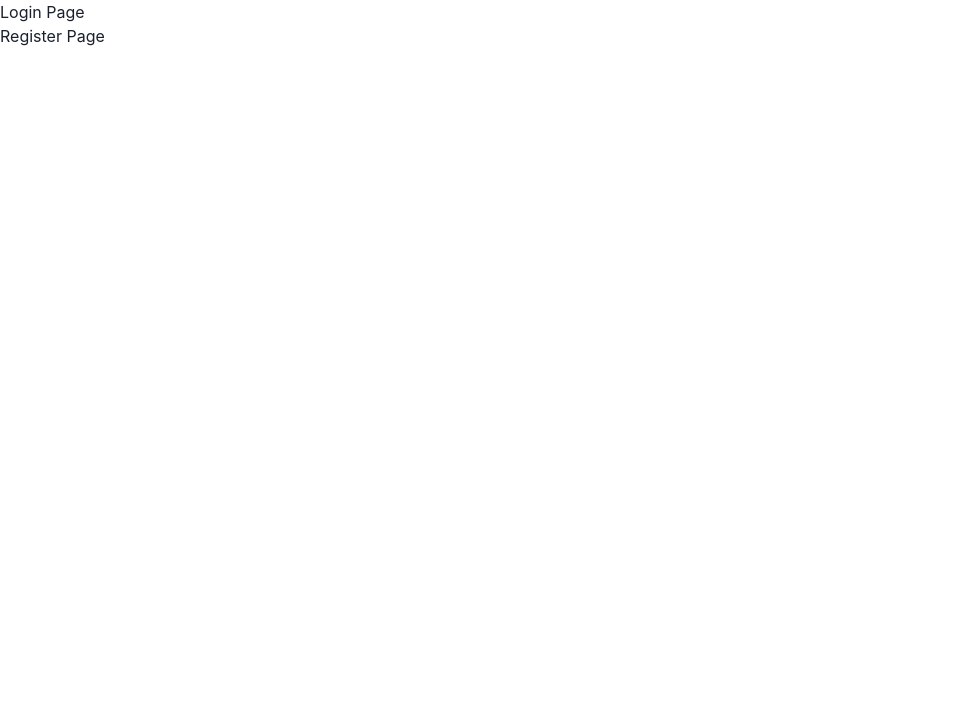
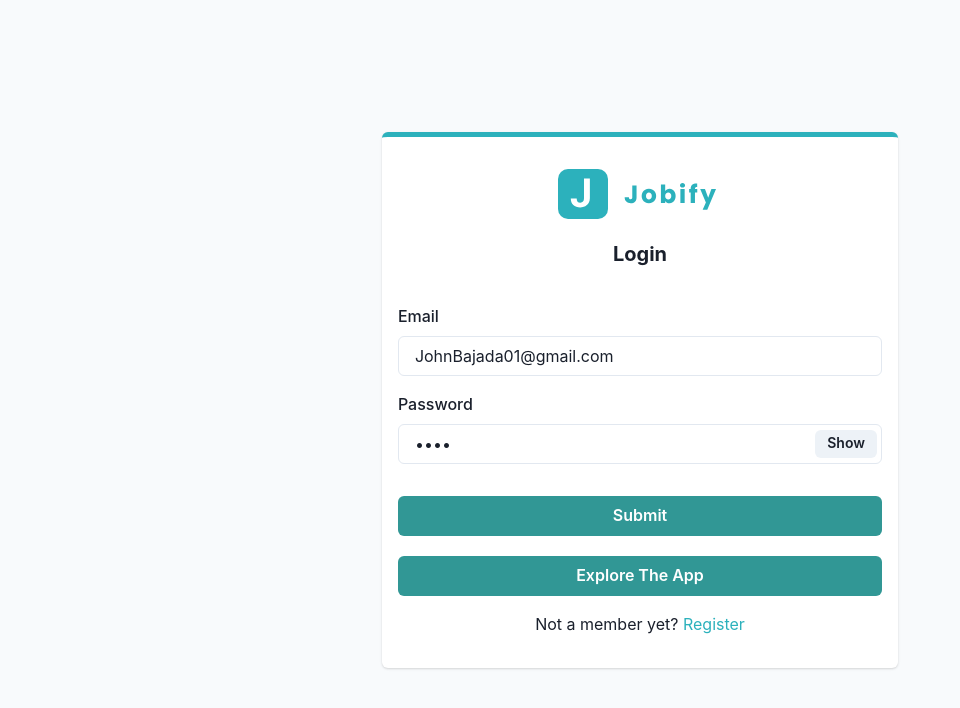
Before and after one commit to JonathanBajada/MERN-Vite-Template, a React (Vite) app in the folder client/: page /login in a window 1280 px wide. Shown: the top 708 px of the page, without its empty margins (0-960 px from the left). Built offline with nearby package versions, Linux system fonts and the light colour scheme; the HTML template or start-up script is replaced by a standard one.

Commit message:
updated chakra theme

```diff
--- a/client/src/App.tsx
+++ b/client/src/App.tsx
@@ -1,18 +1,29 @@
-import { ChakraProvider } from "@chakra-ui/react";
-import { createBrowserRouter, RouterProvider } from "react-router-dom";
+import { ChakraProvider } from '@chakra-ui/react'
+import { createBrowserRouter, RouterProvider } from 'react-router-dom'
 import {
 	HomeLayout,
 	Register,
 	Login,
 	ErrorPage,
 	DashboardLayout,
-} from "./pages";
-import Landing from "./pages/Landing";
+} from './pages'
+import Landing from './pages/Landing'
+import { extendTheme } from '@chakra-ui/react'
+
+const theme = extendTheme({
+	styles: {
+		global: {
+			body: {
+				bg: '#f8fafc',
+			},
+		},
+	},
+})
 
 function App() {
 	const router = createBrowserRouter([
 		{
-			path: "/",
+			path: '/',
 			element: <HomeLayout />,
 			errorElement: <ErrorPage />,
 			children: [
@@ -21,26 +32,26 @@ function App() {
 					element: <Landing />,
 				},
 				{
-					path: "register",
+					path: 'register',
 					element: <Register />,
 				},
 				{
-					path: "login",
+					path: 'login',
 					element: <Login />,
 				},
 				{
-					path: "DashboardLayout",
+					path: 'DashboardLayout',
 					element: <DashboardLayout />,
 				},
 			],
 		},
-	]);
+	])
 
 	return (
-		<ChakraProvider>
+		<ChakraProvider theme={theme}>
 			<RouterProvider router={router} />
 		</ChakraProvider>
-	);
+	)
 }
 
-export default App;
+export default App
--- a/client/src/pages/Login.tsx
+++ b/client/src/pages/Login.tsx
@@ -1,12 +1,140 @@
-import { Link } from "react-router-dom";
+import {
+	Container,
+	FormControl,
+	FormLabel,
+	Card,
+	Input,
+	Center,
+	Heading,
+	Button,
+	Text as ChakraText,
+	Link as ChakraLink,
+	InputRightElement,
+	InputGroup,
+} from '@chakra-ui/react'
+import { useForm } from 'react-hook-form'
+import { Link as ReactRouterLink, Form } from 'react-router-dom'
+import { Logo } from '../components'
+import { useState } from 'react'
 
 const Login = () => {
+	const [show, setShow] = useState(false)
+	const handleClick = () => setShow(!show)
+
+	const {
+		handleSubmit,
+		register,
+		formState: { errors, isSubmitting },
+	} = useForm()
+
+	function onSubmit(values) {
+		return new Promise<void>((resolve) => {
+			setTimeout(() => {
+				alert(JSON.stringify(values, null, 2))
+				resolve()
+			}, 3000)
+		})
+	}
 	return (
-		<div>
-			<h1 className="">Login Page</h1>
-			<Link to="/register">Register Page</Link>
-		</div>
-	);
-};
+		<Container
+			h='100vh'
+			w={'100%'}
+			display={'flex'}
+			justifyContent={'center'}
+			flexDirection={'column'}
+			alignItems={'center'}
+		>
+			<Card
+				w={'90%'}
+				maxW={'600px'}
+				p='4'
+				py='8'
+				borderTop={'5px solid #2cb1bc'}
+			>
+				<Center mb={'1.38rem'}>
+					<Logo />
+				</Center>
+				<Heading as='h4' size={'md'} mb={'1.38rem'} textAlign={'center'}>
+					Login
+				</Heading>
 
-export default Login;
+				<Form onSubmit={handleSubmit(onSubmit)}>
+					<FormControl isInvalid={(errors.fname, errors.lname)} mb={4}>
+						<FormLabel mt='1rem' htmlFor='email'>
+							Email
+						</FormLabel>
+						<Input
+							type='email'
+							id='email'
+							defaultValue={'JohnBajada01@gmail.com'}
+							{...register('email', {
+								required: 'This is required',
+								minLength: {
+									value: 4,
+									message: 'Minimum length should be 4',
+								},
+							})}
+						/>
+
+						<FormLabel mt='1rem' htmlFor='password'>
+							Password
+						</FormLabel>
+						<InputGroup>
+							<Input
+								type={show ? 'text' : 'password'}
+								id='password'
+								defaultValue={'John'}
+								{...register('password', {
+									required: 'This is required',
+									minLength: {
+										value: 4,
+										message: 'Minimum length should be 4',
+									},
+								})}
+							/>
+							<InputRightElement width='4.5rem'>
+								<Button h='1.75rem' size='sm' onClick={handleClick}>
+									{show ? 'Hide' : 'Show'}
+								</Button>
+							</InputRightElement>
+						</InputGroup>
+					</FormControl>
+					<Button
+						w={'100%'}
+						mt={4}
+						mb={4}
+						colorScheme='teal'
+						isLoading={isSubmitting}
+						type='submit'
+					>
+						Submit
+					</Button>
+
+					<Button
+						w={'100%'}
+						mt={1}
+						mb={4}
+						colorScheme='teal'
+						isLoading={isSubmitting}
+						type='submit'
+					>
+						Explore The App
+					</Button>
+
+					<ChakraText textAlign={'center'}>
+						Not a member yet?{' '}
+						<ChakraLink
+							to={'/register'}
+							color={'#2cb1bc'}
+							as={ReactRouterLink}
+						>
+							Register
+						</ChakraLink>
+					</ChakraText>
+				</Form>
+			</Card>
+		</Container>
+	)
+}
+
+export default Login
--- a/client/src/pages/Register.tsx
+++ b/client/src/pages/Register.tsx
@@ -13,154 +13,173 @@ import {
 	Link as ChakraLink,
 	InputRightElement,
 	InputGroup,
-} from "@chakra-ui/react";
-import { useForm } from "react-hook-form";
-import { Link as ReactRouterLink } from "react-router-dom";
-import { Logo } from "../components";
-import { useState } from "react";
+} from '@chakra-ui/react'
+import { useForm } from 'react-hook-form'
+import { Link as ReactRouterLink, Form } from 'react-router-dom'
+import { Logo } from '../components'
+import { useState } from 'react'
 
 const Register = () => {
-	const [show, setShow] = useState(false);
-	const handleClick = () => setShow(!show);
+	const [show, setShow] = useState(false)
+	const handleClick = () => setShow(!show)
 
 	const {
 		handleSubmit,
 		register,
 		formState: { errors, isSubmitting },
-	} = useForm();
+	} = useForm()
 
 	function onSubmit(values) {
-		return new Promise((resolve) => {
+		return new Promise<void>((resolve) => {
 			setTimeout(() => {
-				alert(JSON.stringify(values, null, 2));
-				resolve();
-			}, 3000);
-		});
+				alert(JSON.stringify(values, null, 2))
+				resolve()
+			}, 3000)
+		})
 	}
 
 	return (
 		<Container
-			width={"90%"}
-			maxW={"1120px"}
-			h="100vh"
-			display={"flex"}
-			justifyContent={"center"}
-			flexDirection={"column"}
-			alignItems={"center"}>
-			<Card width={"90%"} maxW={"500px"} p="4" py="8">
-				<CardHeader display={"flex"} flexDirection={"column"}>
-					<Center mb={"2rem"}>
+			h='100vh'
+			display={'flex'}
+			justifyContent={'center'}
+			flexDirection={'column'}
+			alignItems={'center'}
+		>
+			<Card
+				width={'90%'}
+				maxW={'600px'}
+				p='4'
+				py='8'
+				borderTop={'5px solid #2cb1bc'}
+			>
+				<CardHeader display={'flex'} flexDirection={'column'}>
+					<Center mb={'2rem'}>
 						<Logo />
 					</Center>
-					<Center>
-						<Heading as="h3" size={"md"}>
-							Register
-						</Heading>
-					</Center>
+					<Heading as='h3' size={'md'} textAlign={'center'}>
+						Register
+					</Heading>
 				</CardHeader>
 
-				<form onSubmit={handleSubmit(onSubmit)}>
+				<Form onSubmit={handleSubmit(onSubmit)}>
 					<FormControl isInvalid={(errors.fname, errors.lname)} mb={4}>
-						<FormLabel htmlFor="fname">First Name</FormLabel>
+						<FormLabel htmlFor='fname'>First Name</FormLabel>
 						<Input
-							type="text"
-							id="fname"
-							defaultValue={"John"}
-							{...register("fname", {
-								required: "This is required",
-								minLength: { value: 4, message: "Minimum length should be 4" },
+							type='text'
+							id='fname'
+							defaultValue={'John'}
+							{...register('fname', {
+								required: 'This is required',
+								minLength: {
+									value: 4,
+									message: 'Minimum length should be 4',
+								},
 							})}
 						/>
 						<FormErrorMessage>
 							{errors.fname && errors.fname.message}
 						</FormErrorMessage>
 
-						<FormLabel mt="1rem" htmlFor="lname">
+						<FormLabel mt='1rem' htmlFor='lname'>
 							Last Name
 						</FormLabel>
 						<Input
-							type="text"
-							id="lname"
-							defaultValue={"Bajada"}
-							{...register("lname", {
-								required: "This is required",
-								minLength: { value: 4, message: "Minimum length should be 4" },
+							type='text'
+							id='lname'
+							defaultValue={'Bajada'}
+							{...register('lname', {
+								required: 'This is required',
+								minLength: {
+									value: 4,
+									message: 'Minimum length should be 4',
+								},
 							})}
 						/>
 						<FormErrorMessage>
 							{errors.lname && errors.lname.message}
 						</FormErrorMessage>
 
-						<FormLabel mt="1rem" htmlFor="location">
+						<FormLabel mt='1rem' htmlFor='location'>
 							Location
 						</FormLabel>
 						<Input
-							type="text"
-							id="location"
-							defaultValue={"Toronto"}
-							{...register("location", {
-								required: "This is required",
-								minLength: { value: 4, message: "Minimum length should be 4" },
+							type='text'
+							id='location'
+							defaultValue={'Toronto'}
+							{...register('location', {
+								required: 'This is required',
+								minLength: {
+									value: 4,
+									message: 'Minimum length should be 4',
+								},
 							})}
 						/>
 
-						<FormLabel mt="1rem" htmlFor="email">
+						<FormLabel mt='1rem' htmlFor='email'>
 							Email
 						</FormLabel>
 						<Input
-							type="email"
-							id="email"
-							defaultValue={"JohnBajada01@gmail.com"}
-							{...register("email", {
-								required: "This is required",
-								minLength: { value: 4, message: "Minimum length should be 4" },
+							type='email'
+							id='email'
+							defaultValue={'JohnBajada01@gmail.com'}
+							{...register('email', {
+								required: 'This is required',
+								minLength: {
+									value: 4,
+									message: 'Minimum length should be 4',
+								},
 							})}
 						/>
 
-						<FormLabel mt="1rem" htmlFor="password">
+						<FormLabel mt='1rem' htmlFor='password'>
 							Password
 						</FormLabel>
 						<InputGroup>
 							<Input
-								type={show ? "text" : "password"}
-								id="password"
-								defaultValue={"John"}
-								{...register("password", {
-									required: "This is required",
+								type={show ? 'text' : 'password'}
+								id='password'
+								defaultValue={'John'}
+								{...register('password', {
+									required: 'This is required',
 									minLength: {
 										value: 4,
-										message: "Minimum length should be 4",
+										message: 'Minimum length should be 4',
 									},
 								})}
 							/>
-							<InputRightElement width="4.5rem">
-								<Button h="1.75rem" size="sm" onClick={handleClick}>
-									{show ? "Hide" : "Show"}
+							<InputRightElement width='4.5rem'>
+								<Button h='1.75rem' size='sm' onClick={handleClick}>
+									{show ? 'Hide' : 'Show'}
 								</Button>
 							</InputRightElement>
 						</InputGroup>
 					</FormControl>
 					<Button
-						w={"100%"}
+						w={'100%'}
 						mt={4}
 						mb={4}
-						colorScheme="teal"
+						colorScheme='teal'
 						isLoading={isSubmitting}
-						type="submit">
+						type='submit'
+					>
 						Submit
 					</Button>
-					<Center>
-						<ChakraText>
-							Already a member?{" "}
-							<ChakraLink color={"#2cb1bc"} as={ReactRouterLink}>
-								Login
-							</ChakraLink>
-						</ChakraText>
-					</Center>
-				</form>
+
+					<ChakraText textAlign={'center'}>
+						Already a member?{' '}
+						<ChakraLink
+							to={'/login'}
+							color={'#2cb1bc'}
+							as={ReactRouterLink}
+						>
+							Login
+						</ChakraLink>
+					</ChakraText>
+				</Form>
 			</Card>
 		</Container>
-	);
-};
+	)
+}
 
-export default Register;
+export default Register
```
Also changed, not shown: client/src/pages/ErrorPage.tsx (+28 -26 lines), 1 other file (tests, documents, lock files or other folders).
